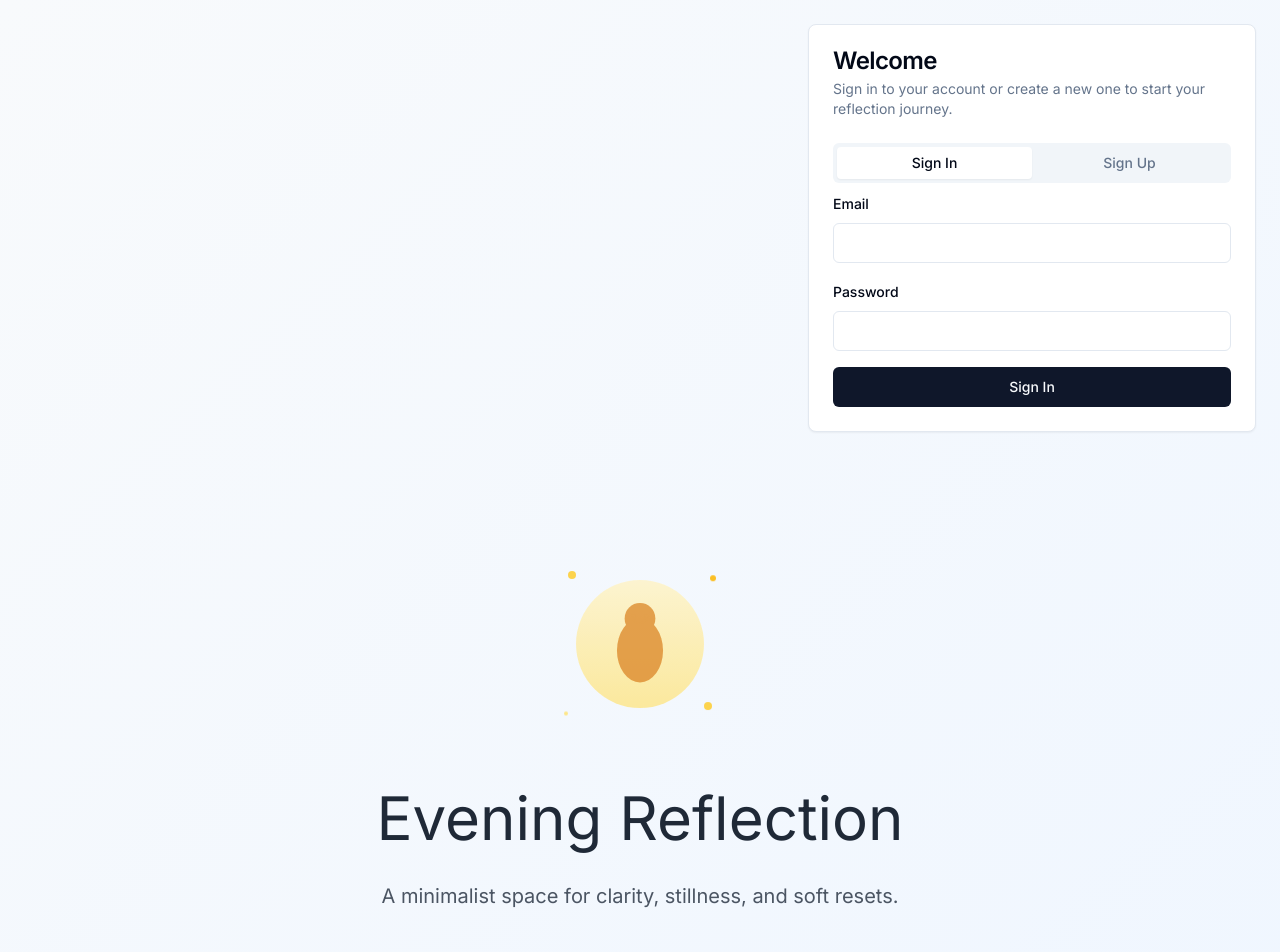
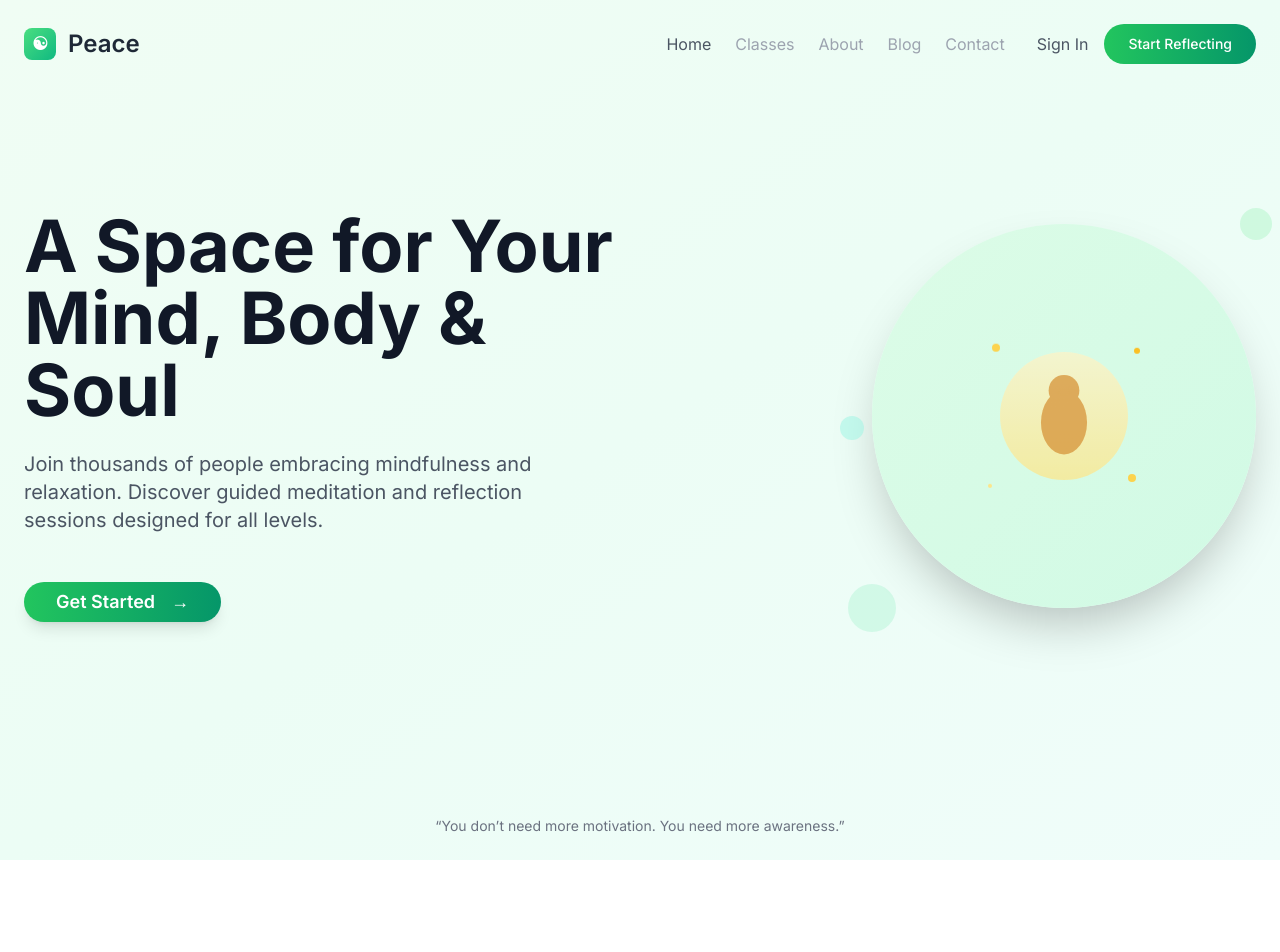
Before and after one commit to Shrinivasofficial/evening-stillness-reflections, a React (Vite) app: page / in a window 1280 px wide. Shown: the top 952 px of the page. After the commit the page ends 860 px from the top, so only its background shows below. Built offline with nearby package versions, Linux system fonts and the light colour scheme.

Commit message:
Refactor: Implement design changes
Implement design changes to match the provided image, including the navbar with the "Peace" name, "Start reflecting" button, and green gradient background.

```diff
--- a/src/components/EveningReflectionDashboard.tsx
+++ b/src/components/EveningReflectionDashboard.tsx
@@ -1,4 +1,5 @@
-import React from "react";
+
+import React, { useState } from "react";
 import WelcomeSection from "./WelcomeSection";
 import ReflectionForm from "./ReflectionForm";
 import ReflectionLog from "./ReflectionLog";
@@ -7,10 +8,12 @@ import QuickLinksPanel from "./QuickLinksPanel";
 import Footer from "./Footer";
 import UserAuthPanel from "./UserAuthPanel";
 import BuddhaAnimation from "./BuddhaAnimation";
+import { Button } from "@/components/ui/button";
 import { useReflections } from "../hooks/useReflections";
 
 export default function EveningReflectionDashboard() {
   const { reflections, loading, saveReflection, user } = useReflections();
+  const [showAuth, setShowAuth] = useState(false);
 
   async function handleSave(entry: any) {
     await saveReflection(entry);
@@ -22,31 +25,109 @@ export default function EveningReflectionDashboard() {
 
   if (!user) {
     return (
-      <div className="font-sans bg-gradient-to-br from-slate-50 to-blue-50 min-h-screen">
-        <header className="w-full px-6 py-6 flex items-center justify-end">
-          <UserAuthPanel />
+      <div className="font-sans bg-gradient-to-br from-green-50 via-emerald-50 to-teal-50 min-h-screen">
+        {/* Header */}
+        <header className="w-full px-6 py-6 flex items-center justify-between">
+          <div className="flex items-center">
+            <div className="w-8 h-8 bg-gradient-to-br from-green-400 to-emerald-500 rounded-lg flex items-center justify-center mr-3">
+              <span className="text-white font-bold text-lg">☯</span>
+            </div>
+            <h1 className="text-2xl font-semibold text-gray-800">Peace</h1>
+          </div>
+
+          <div className="hidden md:flex items-center space-x-8">
+            <nav className="flex space-x-6">
+              <a href="#" className="text-gray-600 hover:text-gray-800 transition-colors">Home</a>
+              <a href="#" className="text-gray-400 hover:text-gray-600 transition-colors">Classes</a>
+              <a href="#" className="text-gray-400 hover:text-gray-600 transition-colors">About</a>
+              <a href="#" className="text-gray-400 hover:text-gray-600 transition-colors">Blog</a>
+              <a href="#" className="text-gray-400 hover:text-gray-600 transition-colors">Contact</a>
+            </nav>
+
+            <div className="flex items-center space-x-4">
+              <button
+                onClick={() => setShowAuth(true)}
+                className="text-gray-600 hover:text-gray-800 transition-colors"
+              >
+                Sign In
+              </button>
+              <Button
+                onClick={() => setShowAuth(true)}
+                className="bg-gradient-to-r from-green-500 to-emerald-600 hover:from-green-600 hover:to-emerald-700 text-white px-6 py-2 rounded-full transition-all duration-300"
+              >
+                Start Reflecting
+              </Button>
+            </div>
+          </div>
+
+          {/* Mobile menu button */}
+          <div className="md:hidden">
+            <Button
+              onClick={() => setShowAuth(true)}
+              className="bg-gradient-to-r from-green-500 to-emerald-600 hover:from-green-600 hover:to-emerald-700 text-white px-4 py-2 rounded-full text-sm"
+            >
+              Start Reflecting
+            </Button>
+          </div>
         </header>
 
-        <div className="container max-w-4xl mx-auto py-20 px-6 text-center min-h-[80vh] flex flex-col items-center justify-center">
-          <div className="mb-12">
-            <BuddhaAnimation />
-          </div>
+        {/* Main Content */}
+        <div className="container max-w-7xl mx-auto px-6 py-12">
+          <div className="grid grid-cols-1 lg:grid-cols-2 gap-12 items-center min-h-[70vh]">
+            {/* Left Content */}
+            <div className="space-y-8">
+              <div className="space-y-6">
+                <h1 className="text-5xl md:text-6xl lg:text-7xl font-bold text-gray-900 leading-tight">
+                  A Space for Your Mind, Body & Soul
+                </h1>
+                <p className="text-lg md:text-xl text-gray-600 leading-relaxed max-w-lg">
+                  Join thousands of people embracing mindfulness and relaxation.
+                  Discover guided meditation and reflection sessions designed for all levels.
+                </p>
+              </div>
 
-          <div className="space-y-8 max-w-2xl">
-            <h1 className="text-5xl md:text-6xl font-light text-gray-800 leading-tight">
-              Evening Reflection
-            </h1>
-            <p className="text-xl text-gray-600 font-light leading-relaxed">
-              A minimalist space for clarity, stillness, and soft resets.
-            </p>
+              <div className="pt-4">
+                <Button
+                  onClick={() => setShowAuth(true)}
+                  className="bg-gradient-to-r from-green-500 to-emerald-600 hover:from-green-600 hover:to-emerald-700 text-white px-8 py-4 rounded-full text-lg font-semibold transition-all duration-300 shadow-lg hover:shadow-xl transform hover:scale-105"
+                >
+                  Get Started
+                  <span className="ml-2">→</span>
+                </Button>
+              </div>
+            </div>
 
-            <div className="pt-8">
-              <blockquote className="text-lg text-gray-500 italic font-light">
-                "Clarity comes from reflection. Power comes from stillness."
-              </blockquote>
+            {/* Right Content - Buddha Animation */}
+            <div className="flex justify-center lg:justify-end">
+              <div className="relative">
+                <div className="w-96 h-96 bg-gradient-to-br from-green-100 to-emerald-100 rounded-full flex items-center justify-center shadow-2xl">
+                  <BuddhaAnimation />
+                </div>
+                {/* Decorative elements */}
+                <div className="absolute -top-4 -right-4 w-8 h-8 bg-green-200 rounded-full opacity-60"></div>
+                <div className="absolute -bottom-6 -left-6 w-12 h-12 bg-emerald-200 rounded-full opacity-40"></div>
+                <div className="absolute top-1/2 -left-8 w-6 h-6 bg-teal-200 rounded-full opacity-50"></div>
+              </div>
             </div>
           </div>
         </div>
+
+        {/* Auth Modal */}
+        {showAuth && (
+          <div className="fixed inset-0 bg-black bg-opacity-50 flex items-center justify-center z-50 p-4">
+            <div className="bg-white rounded-2xl shadow-2xl max-w-md w-full relative">
+              <button
+                onClick={() => setShowAuth(false)}
+                className="absolute top-4 right-4 text-gray-400 hover:text-gray-600 text-2xl"
+              >
+                ×
+              </button>
+              <div className="p-6">
+                <UserAuthPanel />
+              </div>
+            </div>
+          </div>
+        )}
 
         <Footer />
       </div>
@@ -56,7 +137,7 @@ export default function EveningReflectionDashboard() {
   return (
     <div className="font-sans bg-white min-h-screen">
       <header className="w-full px-4 py-4 border-b border-gray-200 bg-white flex items-center justify-between mb-4">
-        <div className="font-semibold text-xl tracking-tight text-gray-800">Evening Reflection Journal</div>
+        <div className="font-semibold text-xl tracking-tight text-gray-800">Peace - Evening Reflection Journal</div>
         <UserAuthPanel />
       </header>
       <div className="container max-w-6xl py-12 px-2 md:px-6 lg:px-8">
@@ -67,7 +148,7 @@ export default function EveningReflectionDashboard() {
             <WeeklySummary entries={reflections} />
             {loading ? (
               <div className="text-center py-8">
-                <div className="animate-spin rounded-full h-8 w-8 border-b-2 border-blue-500 mx-auto"></div>
+                <div className="animate-spin rounded-full h-8 w-8 border-b-2 border-green-500 mx-auto"></div>
                 <p className="mt-2 text-gray-500">Loading your reflections...</p>
               </div>
             ) : (
```
